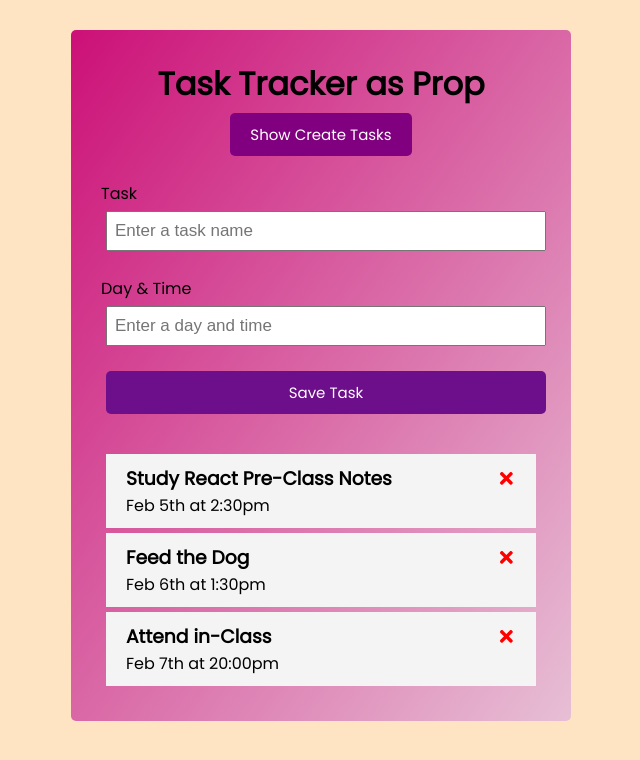
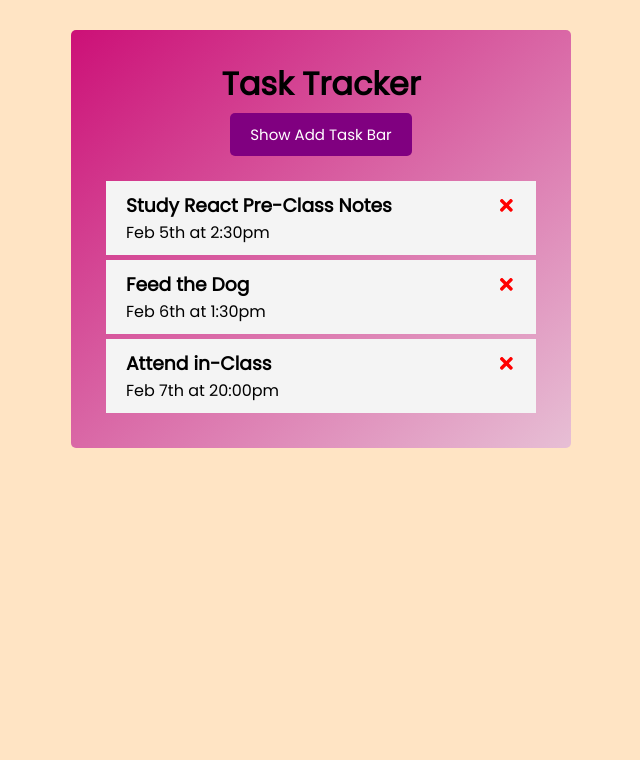
Before and after one commit to veyseltosun/react-task-tracker, a React (Create React App) app: page / in a window 1280 px wide. Shown: the top 760 px of the page, without its empty margins (319-959 px from the left). Built offline with nearby package versions, Linux system fonts and the light colour scheme.

Commit message:
son commit.

```diff
--- a/src/App.js
+++ b/src/App.js
@@ -6,21 +6,48 @@ import AddTask from './components/AddTask';
 
 function App() {
   const [tasks, setTasks] = useState(initialState)
+  const [isTaskBarShow, setIsTaskBarShow] = useState(false);
+
 
   // create a task
+  const onCreate = (task) =>{
+    const id = Date.now();
+    const newTask = {id, ...task};
+    setTasks((prevState) => [...prevState, newTask])
+  }
   // Delete a task
   const onDelete = (id) =>{
     setTasks(tasks.filter((task) => task.id !== id))
 
   }
   // Toggle done
+  const toggleDone = (id) =>{
+    setTasks(
+      tasks.map((task)=>{
+        return task.id === id ? {...task, isDone: !task.isDone} : task
+      })
+    )
+
+  }
   // toggle show and hide
+
+  const toggleShow =() => {
+    setIsTaskBarShow( prevState => !prevState);
+  }
+
+
 
   return (
     <div className='container'>
-      <Header title="Task Tracker as Prop"/>
-      <AddTask/>
-      <Tasks tasks={tasks} onDelete={onDelete} />
+      <Header title="Task Tracker" toggleShow={toggleShow} isTaskBarShow={isTaskBarShow}/>
+      { isTaskBarShow &&<AddTask onCreate={onCreate}/> }
+      {tasks.length > 0 ?
+
+      <Tasks tasks={tasks} onDelete={onDelete} toggleDone={toggleDone} />
+      : (
+        <p>No Task to show...</p>
+      )
+      }
 
     </div>
   );
--- a/src/components/AddTask.jsx
+++ b/src/components/AddTask.jsx
@@ -1,6 +1,6 @@
 import React, { useState } from 'react'
 
-function AddTask() {
+function AddTask({onCreate}) {
     const [text, setText] = useState("");
     const [day, setDay] = useState("");
     const handleTextChange = (e) =>{
@@ -8,8 +8,22 @@ function AddTask() {
 
     }
     const handleDayChange = (e) => setDay(e.target.value)
+
+    const onSubmit=(e) => {
+
+        e.preventDefault();
+        if(!text || !day){
+            alert("Please fill both fields")
+        }else{
+
+            onCreate({text, day, isDone:false})
+            setDay("");
+            setText("");
+        }
+    }
+
   return (
-    <form className="add-form" >
+    <form className="add-form" onSubmit={onSubmit} >
       <div className="form-control">
         <label htmlFor="task">Task</label>
         <input
--- a/src/components/Button.jsx
+++ b/src/components/Button.jsx
@@ -1,8 +1,8 @@
 import React from 'react'
 
-const Button = ({color, text }) => {
+const Button = ({color, text, toggleShow }) => {
   return (
-    <button
+    <button  onClick={toggleShow}
      className='btn'
      style={{backgroundColor: color}}
     >
--- a/src/components/Header.jsx
+++ b/src/components/Header.jsx
@@ -3,11 +3,12 @@ import "../App.css"
 import Button from './Button'
 import PropTypes from 'prop-types'
 
-const Header = ({title="Task tracker as default"}) => {
+const Header = ({title="Task tracker as default", toggleShow, isTaskBarShow}) => {
   return (
-    <header className='header'>
+    <header className='header'  >
         <h1>{title}</h1>
-        <Button color="purple" text="Show Create Tasks"/>
+        <Button color={ isTaskBarShow ? "steelblue" : "purple"} text={isTaskBarShow ? "Hide Add Task Bar" : "Show Add Task Bar"} toggleShow={toggleShow} />
+
 
     </header>
   )
--- a/src/components/TaskItem.jsx
+++ b/src/components/TaskItem.jsx
@@ -2,10 +2,10 @@ import React from 'react'
 import { FaTimes } from "react-icons/fa"
 
 
-function TaskItem({ task, onDelete }) {
+function TaskItem({ task, onDelete, toggleDone }) {
     const { id, day, text, isDone } = task
     return (
-        <div className={"task"}>
+        <div className={`task ${isDone ? "done": ""}`} onDoubleClick={() => toggleDone(id)}>
             <h3>
                 {text}
                 <FaTimes style={{ color: "red", cursor: 'pointer' }} onClick={() => onDelete(id)} />
--- a/src/components/Tasks.jsx
+++ b/src/components/Tasks.jsx
@@ -2,7 +2,7 @@
 import TaskItem from './TaskItem'
 
 
-export default function Tasks({tasks, onDelete}) {
+export default function Tasks({tasks, onDelete, toggleDone}) {
 
   return (
 
@@ -10,7 +10,7 @@ export default function Tasks({tasks, onDelete}) {
         {tasks.map((task)=> {
             const{id, text, day, isDone} = task
             return(
-                <TaskItem task={task} key={id} onDelete={onDelete}/>
+                <TaskItem task={task} key={id} onDelete={onDelete} toggleDone={toggleDone}/>
             )
 
 
```
